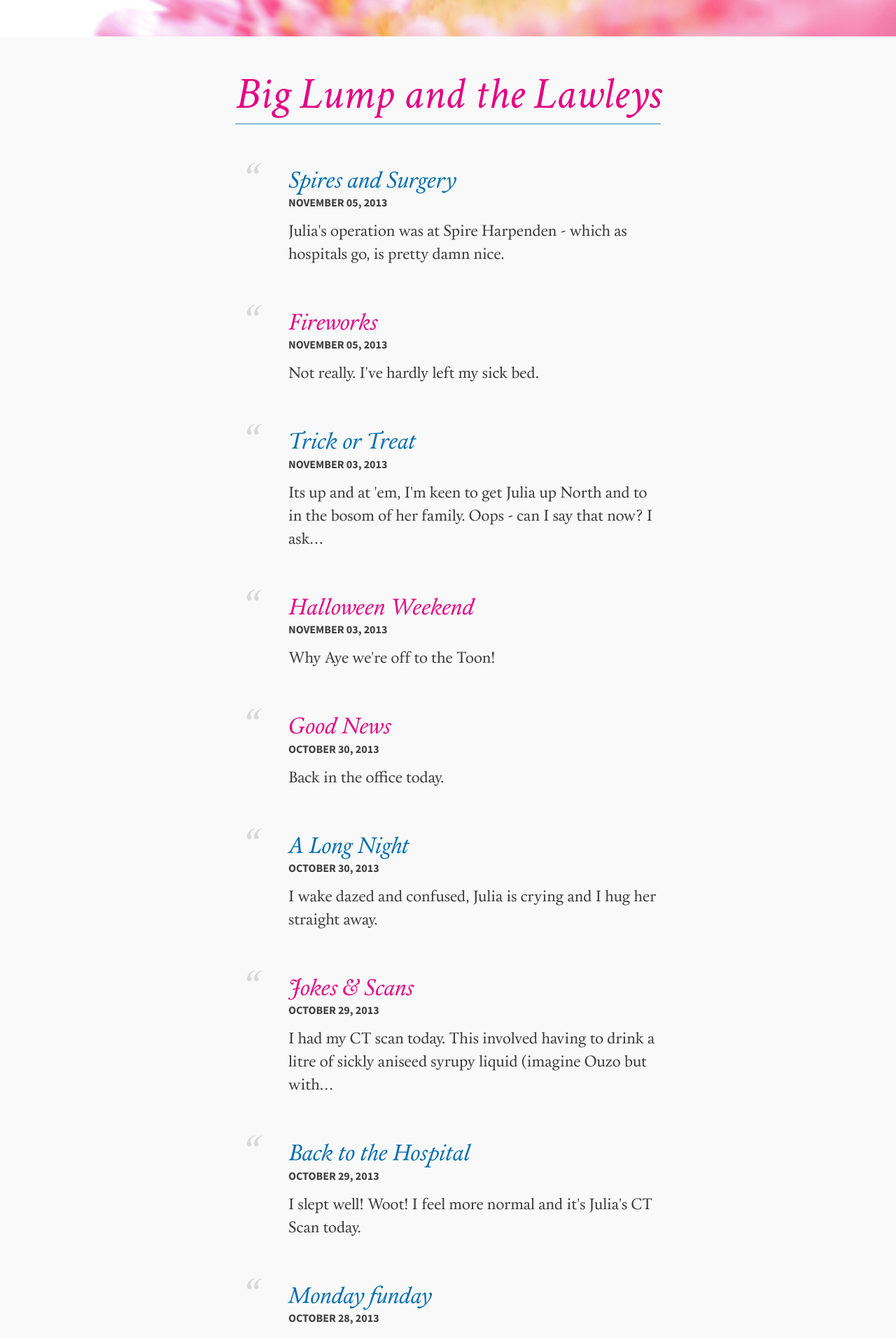
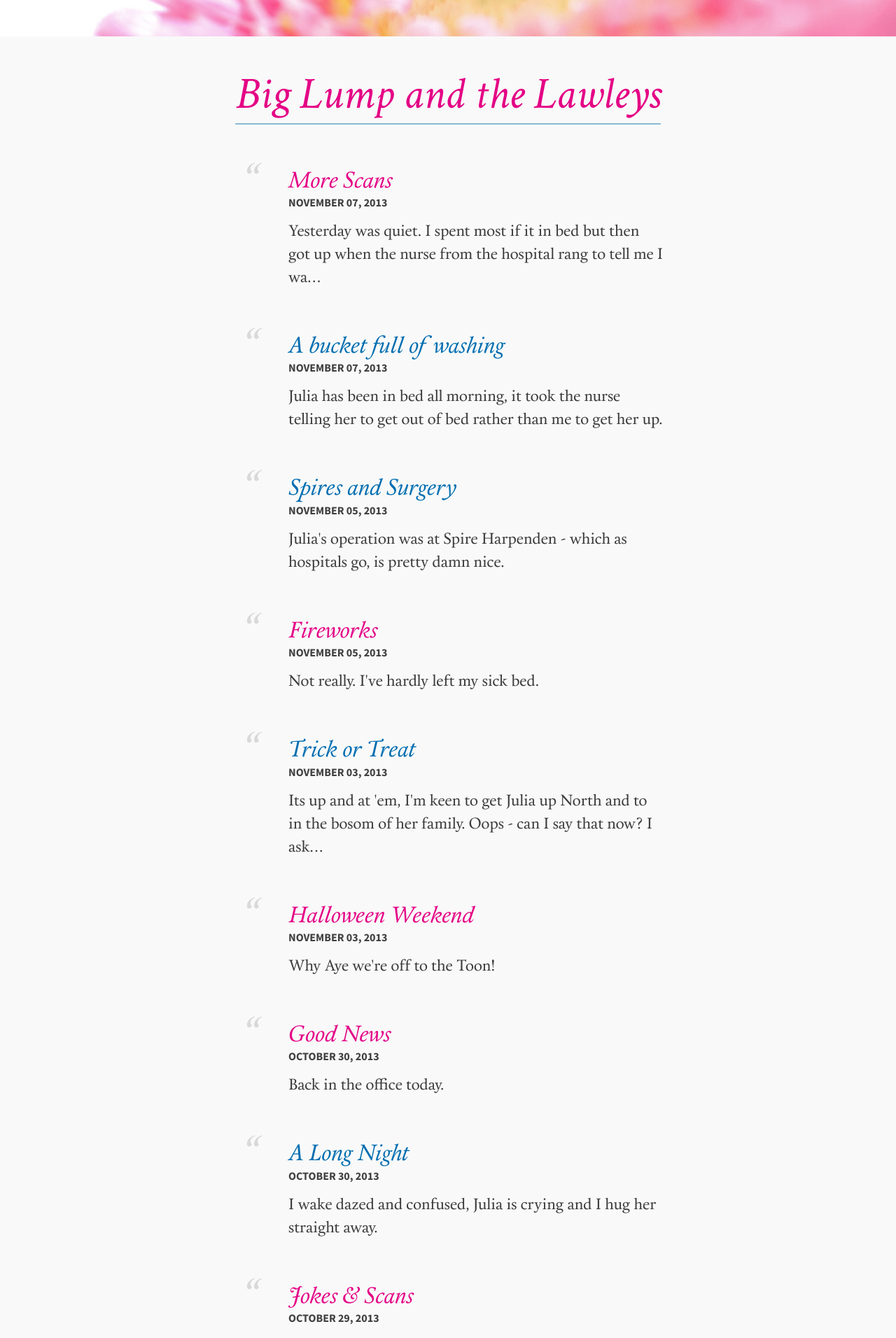
Before and after one commit to rozza/biglump, a Jekyll site: the page built from index.md, in a window 1280 px wide. Shown: the part 498-2410 px from the top of the page at 70% size. Built offline with Jekyll 4.4.1, drawn with Linux system fonts in a browser that asks for light colours; some of the changed lines change nothing that is shown; some of the changed text lies outside the part shown.

Commit message:
Mores posts

```diff
--- /dev/null
+++ b/_posts/2013-11-07-a-bucket-full-of-washing.md
@@ -0,0 +1,83 @@
+---
+layout: post-no-feature
+title: "A bucket full of washing"
+description: "Julia has been in bed all morning, it took the nurse telling her
+to get out of bed rather than me to get her up."
+category: articles
+tags: [insomnia]
+comments: true
+ross: true
+---
+
+## Wednesday
+
+I'm quite knackered at the moment, so in the morning I watched a video about
+a new way to abstract code in Scala, fascinating stuff for me but probably not for you.
+I also did the walk of shame and finally went to the gym.
+
+At the gym they punish you for absence by deactivating your gym machine key
+and then making you explain yourself to the personal trainer.  Promises of better
+attendance did the trick and I chucked some weights about for forty minutes.
+The knee I knackered doing the One True Grit challenge is considerably weaker
+than its counterpart and could only manage 7kg leg extensions, compared to
+22.5kg - so some work to do there.
+
+In the afternoon it was more coding and video hangout meetings with colleagues.
+At 5:30pm Julia comes into the study (mid meeting) to tell me the washing machine
+isn't coming. The washing has been steadily breeding and what was a small pile
+is now a mountain.  She's not happy, I'm not happy and seemingly John Lewis isn't
+happy but as the depot centre is having technical problems they can't reschedule
+at the moment. We chose John Lewis because we didn't want to be dicked about -
+we could have gone to Currys for that.
+
+## Thursday
+
+It's another scan day, so we drive back to Spire Harpenden for 9:30am.  We arrive early, so
+Julia suggests we chill in the car for a bit. I call John Lewis to ask about
+the whereabouts of the washing machine. I make
+it clear I'm not happy and they go away and find out what's what.  Then they can't
+speak to me about the new delivery date as Julia ordered it - data protection
+and all that. They tell Julia the next they can deliver is in 8 days time, Julia
+responds:
+
+> "Thats just not good enough, I have breast cancer, a 5 year old son who is
+> so worried he has started wetting the bed and **no washing machine**."
+
+She's had enough of them and tells them to speak to me as she has to go into the
+hospital for her scan. It's a bit of a bombshell to drop on the customer service
+lady and she promises to do her best.
+
+They call back telling me that 8 days time is the quickest they can deliver. I
+flip and even offer to pick up a machine from a local store:
+**I just need an f'ing washing machine**. She says she'll callback.
+Well this is getting us nowhere fast - time to publicly shame them and use twitter:
+
+<blockquote class="twitter-tweet" align="center"><p>Appalled by <a href="https://twitter.com/johnlewisretail">@johnlewisretail</a> now without a washing machine. wife has cancer, son wetting bed with worry and the best new delivery is 8 days</p>&mdash; Ross Lawley (@RossC0) <a href="https://twitter.com/RossC0/statuses/398385647305887744">November 7, 2013</a></blockquote>
+<script async src="//platform.twitter.com/widgets.js" charset="utf-8"></script>
+
+I ask my colleagues to retweet and I get a response:
+
+<blockquote class="twitter-tweet" align="center" data-conversation="none"><p><a href="https://twitter.com/RossC0">@RossC0</a> Extremely concerned to read your tweet. Please: email_us@johnlewis.co.uk with your details and I will assist. Thank you, Aimee.</p>&mdash; John Lewis (@JLcustserv) <a href="https://twitter.com/JLcustserv/statuses/398387106839408640">November 7, 2013</a></blockquote>
+<script async src="//platform.twitter.com/widgets.js" charset="utf-8"></script>
+
+I get a call from the customer service lady saying there is no stock locally, so
+they can't deliver the washing machine and tumble dryer until the 15th November
+and that she is very sorry but theres nothing else she can do.
+I'm so pissed off I can't agree to that, so I emailed Aimee and she promised to
+sort it out.
+
+A few calls and emails later and the
+washing machine and tumble dryer will be delivered and installed at 10am tomorrow
+morning. **Result!**
+
+Why the f\*ck I had to call them to find out how they were
+going to sort it and why someone inside John Lewis cancelled
+yesterdays delivery for no reason and why I had to resort to naming and shaming
+them in publicly, I don't know.  But I do know that twitter is **the
+best way** to get action from complaints.
+
+Aimee is even sending Felix a parcel as good will gesture and once its installed
+they'll look to compensate Julia for the stress caused. So lets hope it all
+arrives nicely tomorrow!
+
+Time for a beer, cheers.
--- /dev/null
+++ b/_posts/2013-11-07-more-scans.md
@@ -0,0 +1,18 @@
+---
+layout: post-no-feature
+title: "More Scans"
+description: "Yesterday was quiet.  I spent most if it in bed but then got up when the nurse from the hospital rang to tell me I was risking post op complications if I didn't.  That worked.  So I got up and pottered about."
+categories: articles
+tags: [family, scan, potter, washing]
+comments: true
+---
+
+We were supposed to be having a new washing machine delivered between 2pm and 9pm.  It was getting quite desperate as Felix had wet the bed, and anyone with a family knows, it just keeps multiplying!  So I rang then at about 5:30pm for an eta only to find they had no record of the delivery. It had been arranged for Monday, but as I had my operation, I had rung to reschedule.  Only half that happened.  They cancelled Monday but didn't rebook.  I was told they'd ring me from the distribution centre to rearrange.  We didn't expect to hear anything that evening so carried on.
+
+On Thursday morning, I needed to go back to Harpenden for a MRI scan.  We got there a bit early, so took the opportunity to ring them again and find out what was going on.  I let Ross take over.  I couldn't deal with that as well.  After a while of going backwards and forwards they said they needed to speak to me as I'd placed the order.  They then told me the next available delivery was the 15th Nov.  I'm afraid I lost it.  I said something along the lines of "no, I need it sooner than that.  I have breast cancer, I have a 5 year old son who is wetting the bed with worry, and I have washing mounting up.  This needs to be sorted."  I might have cried a bit too.  She then said she'd get back to me to which I responded "you'll have to talk to my husband as I have an MRI San now".  I wasn't very kind, and feel a bit bad about it now.
+
+A little while later, I was attached to a drip and lying face down in a very, very noisy tunnel.  There was supposed to be music to take the edge off, but I couldn't hear it for the horrid buzzing.  I don't know how long I was in there, but it seemed forever.  I felt faint and dizzy when I came out so they gave me coffee and biscuits to give me a boost before they let me go.
+
+We came home, had lunch and a quick nap, and then it was off to my Asthma review and to get my flu jab.  The idea is to have me on top form healthwise with everything else for when the big things start kicking in.  That all done, it was back home, and into bed.
+
+I'll leave Ross to update on the washing machine.  I'm too tired.
--- a/assets/css/i.css
+++ b/assets/css/i.css
@@ -170,7 +170,7 @@ h6, .h6 {
 }
 
 blockquote, blockquote p {
-  font-size: 48px;
+  font-size: 26px;
 }
 
 .archive input {
@@ -303,8 +303,6 @@ small {
 
 blockquote, blockquote p {
   font-style: italic;
-  line-height: 1.3em;
-  text-align: center;
   color: #3c3c3c;
   margin-bottom: 33px;
 }
```
